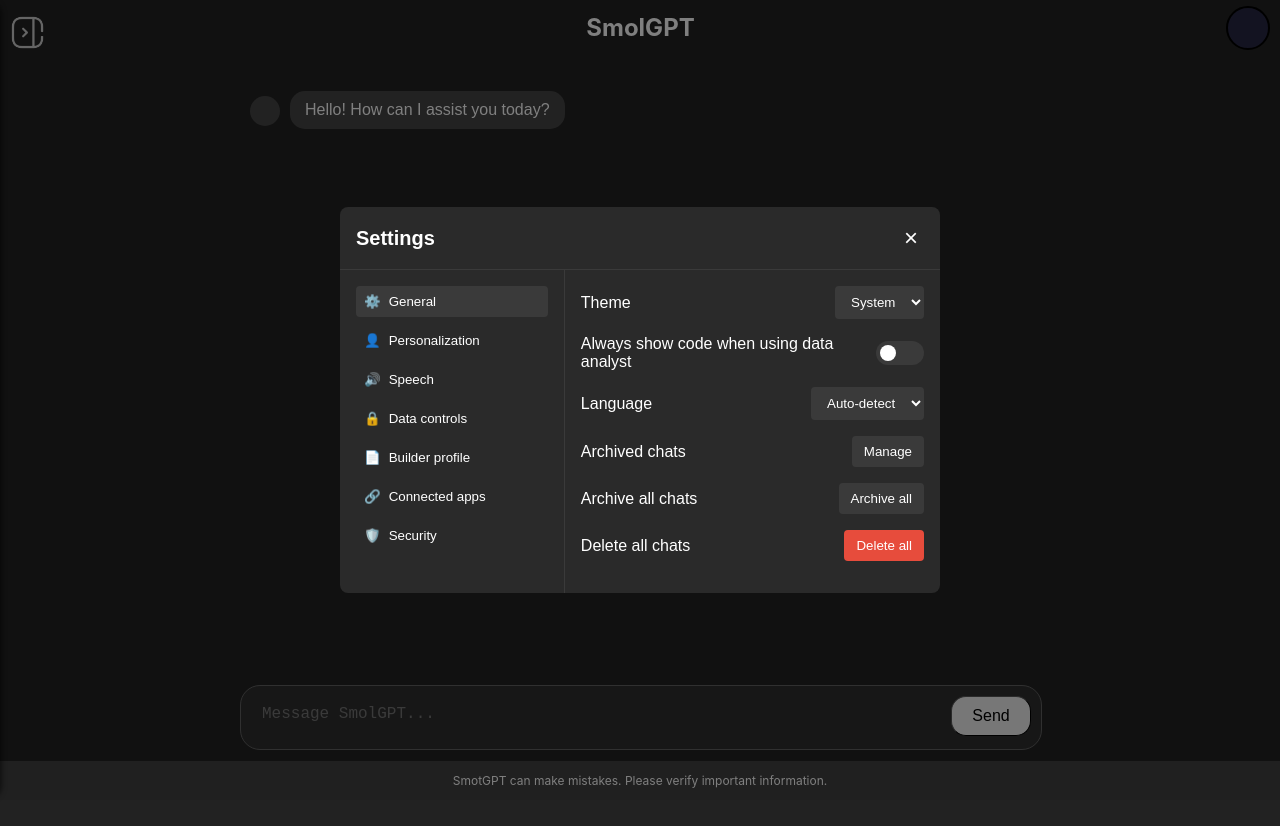
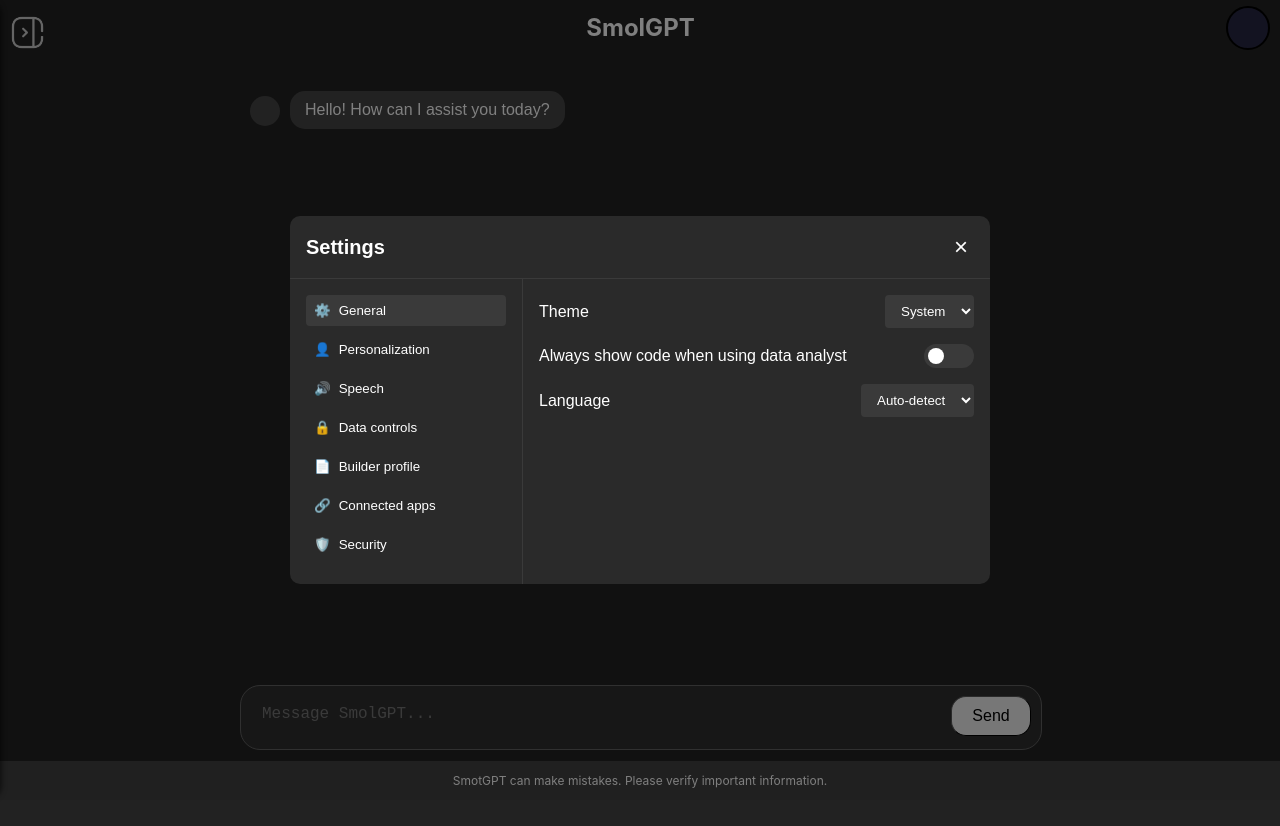
Before and after one commit to nnilayy/SmolGPT, a React (Create React App) app in the folder frontend/: page / in a window 1280 px wide. Both pictures are taken after a click on the element 1252 px from the left and 27 px from the top of the page. Shown: the top 826 px of the page. Built offline with nearby package versions, Linux system fonts and the light colour scheme.

Commit message:
Added Dynamic Settings Component

```diff
--- a/frontend/src/Settings.js
+++ b/frontend/src/Settings.js
@@ -2,44 +2,26 @@ import React, { useState } from 'react';
 import './styles/Settings.css';
 
 const Settings = ({ isOpen, toggleSettings }) => {
+  const [activeSection, setActiveSection] = useState('General');
   const [theme, setTheme] = useState('System');
   const [showCode, setShowCode] = useState(false);
   const [language, setLanguage] = useState('Auto-detect');
 
+  // New state variables for other sections
+  const [fontSize, setFontSize] = useState('Medium');
+  const [voiceType, setVoiceType] = useState('Default');
+  const [dataRetention, setDataRetention] = useState('30 days');
+  const [profileVisibility, setProfileVisibility] = useState('Public');
+  const [connectedApps, setConnectedApps] = useState([]);
+  const [twoFactorAuth, setTwoFactorAuth] = useState(false);
+
   if (!isOpen) return null;
 
+  const renderContent = () => {
+    switch (activeSection) {
+      case 'General':
         return (
-    <div className="settings-overlay">
-      <div className="settings-container">
-        <div className="settings-header">
-          <h2>Settings</h2>
-          <button className="close-button" onClick={toggleSettings}>×</button>
-        </div>
-        <div className="settings-content">
-          <div className="settings-sidebar">
-            <button className="sidebar-button active">
-              <span className="icon">⚙️</span> General
-            </button>
-            <button className="sidebar-button">
-              <span className="icon">👤</span> Personalization
-            </button>
-            <button className="sidebar-button">
-              <span className="icon">🔊</span> Speech
-            </button>
-            <button className="sidebar-button">
-              <span className="icon">🔒</span> Data controls
-            </button>
-            <button className="sidebar-button">
-              <span className="icon">📄</span> Builder profile
-            </button>
-            <button className="sidebar-button">
-              <span className="icon">🔗</span> Connected apps
-            </button>
-            <button className="sidebar-button">
-              <span className="icon">🛡️</span> Security
-            </button>
-          </div>
-          <div className="settings-main">
+          <>
             <div className="setting-item">
               <span>Theme</span>
               <select value={theme} onChange={(e) => setTheme(e.target.value)}>
@@ -68,18 +50,101 @@ const Settings = ({ isOpen, toggleSettings }) => {
                 <option>French</option>
               </select>
             </div>
+          </>
+        );
+      case 'Personalization':
+        return (
           <div className="setting-item">
-              <span>Archived chats</span>
-              <button className="manage-button">Manage</button>
+            <span>Font Size</span>
+            <select value={fontSize} onChange={(e) => setFontSize(e.target.value)}>
+              <option>Small</option>
+              <option>Medium</option>
+              <option>Large</option>
+            </select>
           </div>
+        );
+      case 'Speech':
+        return (
           <div className="setting-item">
-              <span>Archive all chats</span>
-              <button className="archive-button">Archive all</button>
+            <span>Voice Type</span>
+            <select value={voiceType} onChange={(e) => setVoiceType(e.target.value)}>
+              <option>Default</option>
+              <option>Male</option>
+              <option>Female</option>
+            </select>
           </div>
+        );
+      case 'Data controls':
+        return (
           <div className="setting-item">
-              <span>Delete all chats</span>
-              <button className="delete-button">Delete all</button>
+            <span>Data Retention</span>
+            <select value={dataRetention} onChange={(e) => setDataRetention(e.target.value)}>
+              <option>30 days</option>
+              <option>60 days</option>
+              <option>90 days</option>
+            </select>
           </div>
+        );
+      case 'Builder profile':
+        return (
+          <div className="setting-item">
+            <span>Profile Visibility</span>
+            <select value={profileVisibility} onChange={(e) => setProfileVisibility(e.target.value)}>
+              <option>Public</option>
+              <option>Private</option>
+              <option>Friends Only</option>
+            </select>
+          </div>
+        );
+      case 'Connected apps':
+        return (
+          <div className="setting-item">
+            <span>Connected Apps</span>
+            <button onClick={() => setConnectedApps([...connectedApps, 'New App'])}>
+              Add New App
+            </button>
+          </div>
+        );
+      case 'Security':
+        return (
+          <div className="setting-item">
+            <span>Two-Factor Authentication</span>
+            <label className="switch">
+              <input
+                type="checkbox"
+                checked={twoFactorAuth}
+                onChange={() => setTwoFactorAuth(!twoFactorAuth)}
+              />
+              <span className="slider round"></span>
+            </label>
+          </div>
+        );
+      default:
+        return null;
+    }
+  };
+
+  return (
+    <div className="settings-overlay">
+      <div className="settings-container">
+        <div className="settings-header">
+          <h2>Settings</h2>
+          <button className="close-button" onClick={toggleSettings}>×</button>
+        </div>
+        <div className="settings-content">
+          <div className="settings-sidebar">
+            {['General', 'Personalization', 'Speech', 'Data controls', 'Builder profile', 'Connected apps', 'Security'].map((section) => (
+              <button
+                key={section}
+                className={`sidebar-button ${activeSection === section ? 'active' : ''}`}
+                onClick={() => setActiveSection(section)}
+              >
+                <span className="icon">{getIconForSection(section)}</span> {section}
+              </button>
+            ))}
+          </div>
+          <div className="settings-main">
+            {renderContent()}
           </div>
         </div>
       </div>
@@ -87,4 +152,17 @@ const Settings = ({ isOpen, toggleSettings }) => {
   );
 };
 
+const getIconForSection = (section) => {
+  const icons = {
+    'General': '⚙️',
+    'Personalization': '👤',
+    'Speech': '🔊',
+    'Data controls': '🔒',
+    'Builder profile': '📄',
+    'Connected apps': '🔗',
+    'Security': '🛡️'
+  };
+  return icons[section] || '⚙️';
+};
+
 export default Settings;
--- a/frontend/src/styles/Settings.css
+++ b/frontend/src/styles/Settings.css
@@ -14,8 +14,8 @@
   .settings-container {
     background-color: #2a2a2a;
     color: #ffffff;
-    width: 600px;
-    border-radius: 8px;
+    width: 700px;
+    border-radius: 10px;
     overflow: hidden;
     font-family: Arial, sans-serif;
   }
@@ -63,12 +63,16 @@
     text-align: left;
     cursor: pointer;
     border-radius: 4px;
+    transition: background-color 0.3s ease;
   }
 
   .sidebar-button.active {
     background-color: #3a3a3a;
   }
 
+  .sidebar-button:hover {
+    background-color: #333333;
+  }
   .sidebar-button .icon {
     margin-right: 8px;
   }
```
Lines whose indentation alone changed are shown as unchanged.
